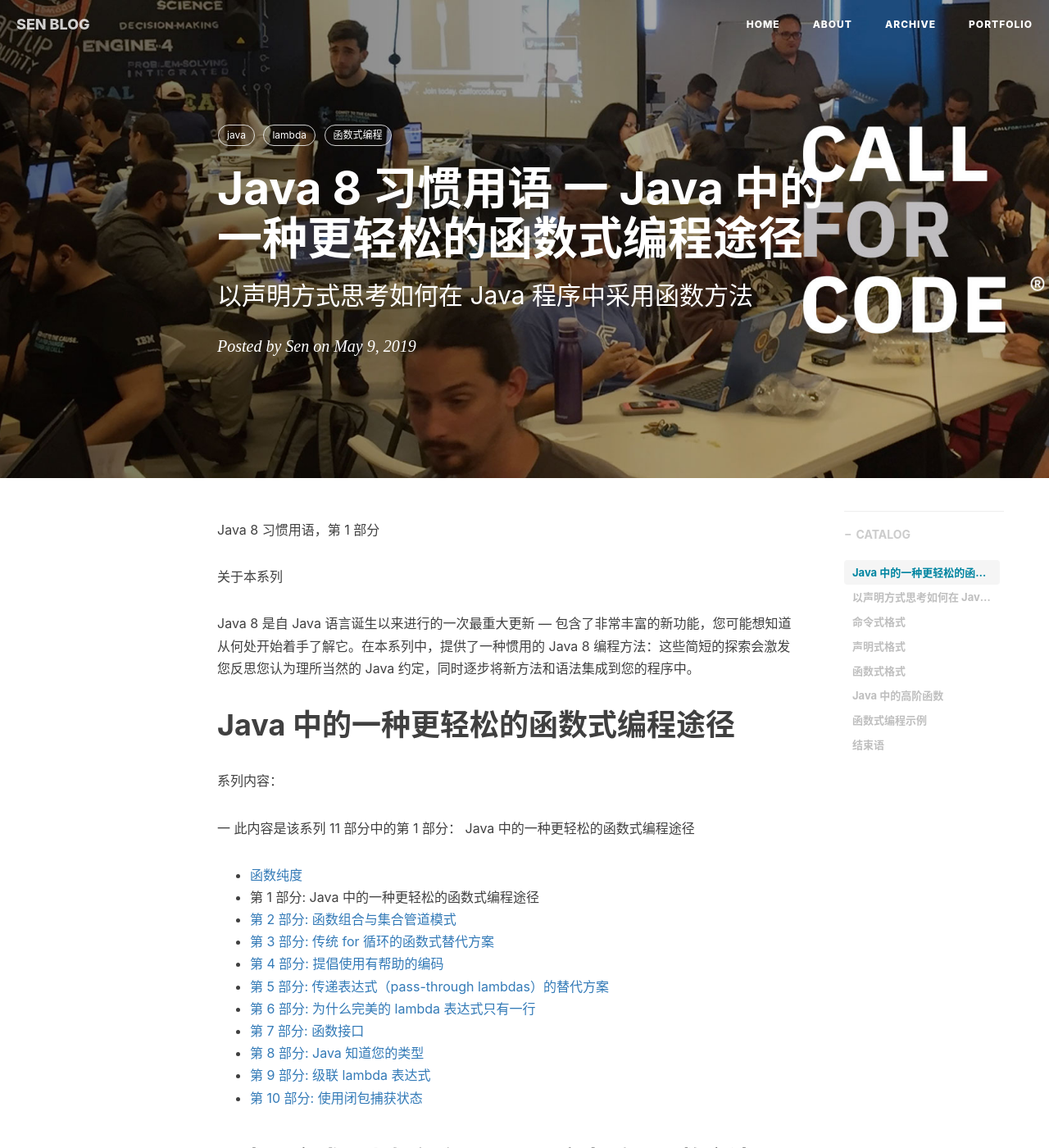
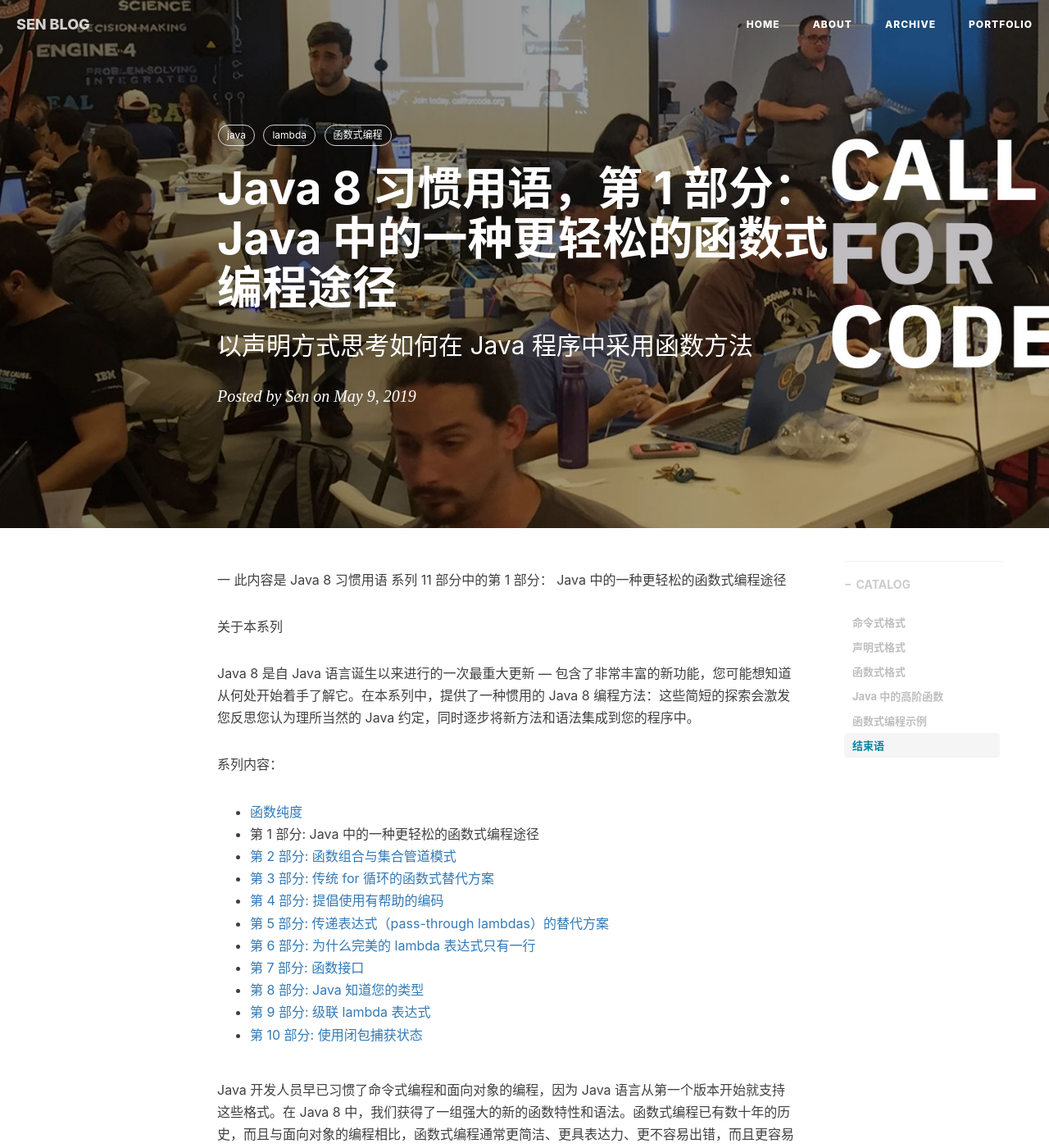
Before and after one commit to hub-sen/hub-sen.github.io, a Jekyll site: the page built from _posts/2019-05-10-java8idioms1.md, in a window 1280 px wide and 1400 px high. Shown: the whole window at 82% size. Built offline with Jekyll 4.4.1, drawn with Linux system fonts in a browser that asks for light colours; nearby versions of some CDN libraries; comment, search, counter and statistics services are not loaded; some of the changed lines change nothing that is shown; some of the changed text lies outside the part shown.

Commit message:
Java8 习惯用语

````diff
--- a/_posts/2019-05-10-java8idioms1.md
+++ b/_posts/2019-05-10-java8idioms1.md
@@ -1,6 +1,6 @@
 ---
 layout:     post
-title:      "Java 8 习惯用语 一 Java 中的一种更轻松的函数式编程途径"
+title:      "Java 8 习惯用语，第 1 部分：Java 中的一种更轻松的函数式编程途径"
 subtitle:   "以声明方式思考如何在 Java 程序中采用函数方法"
 date:       2019-05-09
 author:     "Sen"
@@ -12,43 +12,37 @@ tags:
   - 函数式编程
 ---
 
-Java 8 习惯用语，第 1 部分
+一 此内容是 Java 8 习惯用语 系列 11 部分中的第 1 部分： Java 中的一种更轻松的函数式编程途径
 
 关于本系列
 
 Java 8 是自 Java 语言诞生以来进行的一次最重大更新 — 包含了非常丰富的新功能，您可能想知道从何处开始着手了解它。在本系列中，提供了一种惯用的 Java 8 编程方法：这些简短的探索会激发您反思您认为理所当然的 Java 约定，同时逐步将新方法和语法集成到您的程序中。
 
-# Java 中的一种更轻松的函数式编程途径
-
 系列内容：
-
-一 此内容是该系列 11 部分中的第 1 部分： Java 中的一种更轻松的函数式编程途径
 
 - [函数纯度][11]
 - 第 1 部分: Java 中的一种更轻松的函数式编程途径
 - [第 2 部分: 函数组合与集合管道模式][2]
 - [第 3 部分: 传统 for 循环的函数式替代方案][3]
 - [第 4 部分: 提倡使用有帮助的编码][4]
-- [第 5 部分: 传递表达式（pass-through lambdas）的替代方案](https://cn.bing.com/)
+- [第 5 部分: 传递表达式（pass-through lambdas）的替代方案][5]
 - [第 6 部分: 为什么完美的 lambda 表达式只有一行][6]
 - [第 7 部分: 函数接口][7]
 - [第 8 部分: Java 知道您的类型][8]
 - [第 9 部分: 级联 lambda 表达式][9]
 - [第 10 部分: 使用闭包捕获状态][10]
 
-[2]: https://cn.bing.com/
-[3]: https://cn.bing.com/
-[4]: https://cn.bing.com/
-[5]: www.baidu.com
-[6]: www.baidu.com
-[7]: www.baidu.com
-[8]: www.baidu.com
-[9]: www.baidu.com
-[10]: www.baidu.com
-[11]: www.baidu.com
+[2]: https://hub-sen.github.io/2019/05/09/java8idioms2/
+[3]: https://hub-sen.github.io/2019/05/09/java8idioms3/
+[4]: https://hub-sen.github.io/2019/05/09/java8idioms4/
+[5]: https://hub-sen.github.io/2019/05/09/java8idioms5/
+[6]: https://hub-sen.github.io/2019/05/09/java8idioms6/
+[7]: https://hub-sen.github.io/2019/05/09/java8idioms7/
+[8]: https://hub-sen.github.io/2019/05/09/java8idioms8/
+[9]: https://hub-sen.github.io/2019/05/09/java8idioms9/
+[10]: https://hub-sen.github.io/2019/05/09/java8idioms10/
+[11]: https://hub-sen.github.io/2019/05/09/java8idioms11/
 
-
-## 以声明方式思考如何在 Java 程序中采用函数方法
 
 Java 开发人员早已习惯了命令式编程和面向对象的编程，因为 Java 语言从第一个版本开始就支持这些格式。在 Java 8 中，我们获得了一组强大的新的函数特性和语法。函数式编程已有数十年的历史，而且与面向对象的编程相比，函数式编程通常更简洁、更具表达力、更不容易出错，而且更容易并行化。所以在 Java 程序中引入函数特性是有充分理由的。尽管如此，函数式的编程需要对代码的设计方式进行一些改变。
 
--- /dev/null
+++ b/_posts/2019-05-10-java8idioms2.md
@@ -0,0 +1,197 @@
+---
+layout:     post
+title:      "Java 8 习惯用语，第 2 部分: 函数组合与集合管道模式"
+subtitle:   "迭代 Java 中集合的函数模式"
+date:       2019-05-09
+author:     "Sen"
+header-img: "img/posts/ibm.jpg"
+catalog: true
+tags:
+  - java
+  - lambda
+  - 函数式编程
+---
+
+一 此内容是 Java 8 习惯用语 系列 11 部分中的第 2 部分: 函数组合与集合管道模式
+
+关于本系列
+
+Java 8 是自 Java 语言诞生以来进行的一次最重大更新 — 包含了非常丰富的新功能，您可能想知道从何处开始着手了解它。在本系列中，提供了一种惯用的 Java 8 编程方法：这些简短的探索会激发您反思您认为理所当然的 Java 约定，同时逐步将新方法和语法集成到您的程序中。
+
+系列内容：
+
+- [函数纯度][11]
+- [第 1 部分: Java 中的一种更轻松的函数式编程途径][1]
+- 第 2 部分: 函数组合与集合管道模式
+- [第 3 部分: 传统 for 循环的函数式替代方案][3]
+- [第 4 部分: 提倡使用有帮助的编码][4]
+- [第 5 部分: 传递表达式（pass-through lambdas）的替代方案][5]
+- [第 6 部分: 为什么完美的 lambda 表达式只有一行][6]
+- [第 7 部分: 函数接口][7]
+- [第 8 部分: Java 知道您的类型][8]
+- [第 9 部分: 级联 lambda 表达式][9]
+- [第 10 部分: 使用闭包捕获状态][10]
+
+[1]: https://hub-sen.github.io/2019/05/09/java8idioms1/
+[3]: https://hub-sen.github.io/2019/05/09/java8idioms3/
+[4]: https://hub-sen.github.io/2019/05/09/java8idioms4/
+[5]: https://hub-sen.github.io/2019/05/09/java8idioms5/
+[6]: https://hub-sen.github.io/2019/05/09/java8idioms6/
+[7]: https://hub-sen.github.io/2019/05/09/java8idioms7/
+[8]: https://hub-sen.github.io/2019/05/09/java8idioms8/
+[9]: https://hub-sen.github.io/2019/05/09/java8idioms9/
+[10]: https://hub-sen.github.io/2019/05/09/java8idioms10/
+[11]: https://hub-sen.github.io/2019/05/09/java8idioms11/
+
+关注您希望它执行的方式，从而实现思维上的巨大飞跃。通过允许底层函数库管理执行代码，您将逐步直观地了解高阶函数，它们是函数式编程的构建基块。
+
+## 语句与表达式
+
+如果在代码库中快速查找 for，您可能会惊奇地发现，您的代码中对 for 循环的使用非常频繁。我将这种情形称为 for重复(hammer)：只要我们需要循环，似乎就会用到 for。
+
+在 Java 中，for 和 while 都是语句。语句执行一个操作，但不会生成任何结果。就本质而言，任何执行有用的操作的语句都会导致数据变化。这是语句表达其效果的唯一方式。而表达式则相反：它们可以得出结果而不会导致变化。
+
+在代码中使用语句就像是合作处理一部分工作，但无法在团队成员之间直接转交工作结果。分享结果的唯一方法是将它放在桌面上或架子上，让另一位团队成员可以获得它。表达式的工作更像一条链：当某个人完成一项任务时，他将结果转交给链中的下一个人。
+
+表达式帮助实现了集合管道模式，Martin Fowler 将该模式描述为运算序列，会将从一次运算收集的输出提供给下一次运算。尽管面向对象的编程中使用了集合管道模式（您可能在使用对象构建器的代码中看到过它），但它在函数编程中更常见。
+
+函数组合和集合管道模式是两种可协同工作的模式。下一节将使用熟悉的 for 语句解决一个问题。然后将介绍如何使用这两种模式更高效地解决同一个问题。
+
+## 使用语句进行迭代和排序
+
+首先创建一个 Car 类，它包含属性 make、model 和 year：
+
+清单 1. 一个 Car 类
+```java
+package agiledeveloper;
+
+public class Car {
+  private String make;
+  private String model;
+  private int year;
+
+  public Car(String theMake, String theModel, int yearOfMake) {
+    make = theMake;
+    model = theModel;
+    year = yearOfMake;
+  }
+
+  public String getMake() { return make; }
+  public String getModel() { return model; }
+  public int getYear() { return year; }
+}
+```
+
+我们可以添加一个 Car 实例集合，比如：
+
+清单 2. 一个 Car 实例集合
+```java
+package agiledeveloper;
+
+import java.util.Collections;
+import java.util.Comparator;
+import java.util.Arrays;
+import java.util.ArrayList;
+import java.util.List;
+import static java.util.Comparator.comparing;
+import static java.util.stream.Collectors.toList;
+
+public class Iterating {
+  public static List<Car> createCars() {
+    return Arrays.asList(
+      new Car("Jeep", "Wrangler", 2011),
+      new Car("Jeep", "Comanche", 1990),
+      new Car("Dodge", "Avenger", 2010),
+      new Car("Buick", "Cascada", 2016),
+      new Car("Ford", "Focus", 2012),
+      new Car("Chevrolet", "Geo Metro", 1992)
+    );
+  }
+```
+
+在清单 3 中，我们使用命令式编程来迭代该列表，并获取 2000 年后制造的汽车的名称。然后按年份对这些型号进行升序排序。
+
+清单 3. 使用 ‘for’ 按年份对各种型号进行排序
+```java
+public static List<String> getModelsAfter2000UsingFor(List<Car> cars) {
+    List<Car> carsSortedByYear = new ArrayList<>();
+
+    for(Car car : cars) {
+      if(car.getYear() > 2000) {
+        carsSortedByYear.add(car);
+      }
+    }
+
+    Collections.sort(carsSortedByYear, new Comparator<Car>() {
+      public int compare(Car car1, Car car2) {
+        return new Integer(car1.getYear()).compareTo(car2.getYear());
+      }
+    });
+
+    List<String> models = new ArrayList<>();
+    for(Car car : carsSortedByYear) {
+      models.add(car.getModel());
+    }
+
+    return models;
+  }
+```
+
+如您所见，此代码中有许多循环。首先，getModelsAfter2000UsingFor 方法接受一个汽车列表作为参数。它提取或过滤出 2000 年后制造的汽车，将它们放在一个名为 carsSortedByYear 的新列表中。接下来，按照制造年份对该列表进行升序排序。最后，循环处理列表 carsSortedByYear，以获取型号名称，并在一个列表中返回它们。
+
+能否提高这段代码的效率？我们可以通过一次性对所有汽车排序来消除一个 for 循环，但随后需要对一个更大的对象列表进行排序。
+
+这是汽车列表示例的输出：
+
+清单 4. getModelsAfter2000UsingFor 的输出
+
+Avenger, Wrangler, Focus, Cascada
+
+这个排序示例演示了我所称的语句的效果。尽管函数和方法通常可用作表达式，但 Collectionssort 方法没有返回结果。因为它被用作语句，所以它改变了作为参数提供的列表。两个 for 循环在迭代时都改变了相应的列表。作为语句，这是这些元素的工作方式。因此，该代码包含不必要的垃圾变量，如图 1 所示。
+
+图 1. 语句的效果
+
+![image](/img/posts/fig2.jpg)
+
+## 使用集合管道进行迭代和排序
+
+在函数编程中，通常会通过一系列更小的模块化函数或运算来对复杂运算进行排序。该系列被称为函数组合（composition of functions, or a function composition）。当一个数据集合流经一个函数组合时，它就变成一个集合管道。函数组合和集合管道是函数式编程中常用的两种设计模式。
+
+无需使用一个很大的 for 重复（ hammer ），依据手头的问题，我们能使用多种专业工具。无需像命令式编程中常见的那样对所有运算都使用语句，函数式编程鼓励使用表达式。表达式没有语句所拥有的改变对象的副作用。像 filter 或 map 这样的表达式也返回一个结果，我们可以将它传递给另一个函数，我们就是通过这种方式创建集合管道的。考虑清单 5 中的代码。
+
+清单 5. 集合管道模式中的函数组合
+```java
+public static List<String> getModelsAfter2000UsingPipeline(
+   List<Car> cars) {
+   return
+     cars.stream()
+         .filter(car -> car.getYear() > 2000)
+         .sorted(Comparator.comparing(Car::getYear))
+         .map(Car::getModel)
+         .collect(toList());
+ }
+```
+
+方法 getModelsAfter2000UsingPipeline 生成的结果与 清单 3 中的方法 getModelsAfter2000UsingFor 相同，但要注意代码中的不同之处：
+
+- 函数式代码比命令式代码更简洁。
+- 函数式代码不会表现出明显的易变性，而且使用了更少的垃圾变量。
+- 第二个方法中使用的函数/方法都是有返回值的表达式。将此方法与 清单 3 中的 Collections.sort 方法进行对比。
+- getModelsAfter2000UsingPipeline 使用了集合管道模式，而且非常富于表达。
+
+只用了短短几行代码，代码的意图就很明显 — 给定一个汽车集合，过滤或提取仅在 2000 年或以后制造的汽车；然后按年份进行排序，将这些对象映射或转换为它们的型号，最后将结果收集到一个列表中。
+
+清单 5 中的代码如此简洁且富于表达，部分原因是使用了方法引用。将一个拉姆达表达式传递给 filter 很有用，因为它可以获取给定对象的 year 属性并将其与 year 2000 进行比较。但是，将拉姆达表达式传递给 map 就没有这么有效。传递给 map 方法的表达式为 car -> car.getModel()，该表达式非常繁琐。该拉姆达表达式仅返回给定对象的某个属性，不执行任何实际计算或运算。我们最好将它替换为一个方法引用。
+
+我们将方法引用 Car::getModel 传递给 map 方法，而不传递拉姆达表达式。类似地，我们将方法引用 Car::getYear 传递给 comparing 方法，而不传递拉姆达表达式 car -> car.getYear()。方法引用简短、简洁且富于表达。最好尽可能地使用它们。
+
+图 2 给出了清单 5 中的集合管道。
+
+图 2. 集合管道的魅力
+![image](/img/posts/fig3.jpg)
+
+查看图 2，可以看到 getModelsAfter2000UsingPipeline 函数如何执行集合管道，通过一系列函数转换给定输入。随着数据流经各个函数，Java 8 的惰性计算和函数融合功能（参阅 2014 年的 Java 中的函数编程）可帮助避免在某些情况下创建中间对象。数据在管道中传输时，函数不会使中间对象变得可见或可用。
+
+## 结束语
+
+在命令式编程中，对于大部分数据处理，通常都会使用 for 和 while 循环。在本文中，您了解了一种在函数式编程中非常流行的替代方法。函数组合是一项简单技术，有助于对模块化函数进行排序，从而创建更复杂的运算。按该序列处理数据时，您就有了一个集合管道。结合使用函数组合和集合管道模式，可以创建复杂的程序，让数据从上游流到下游，并经历一系列转换。
````
Also changed, not shown: img/posts/fig2.png (added), img/posts/fig3.png (added).
